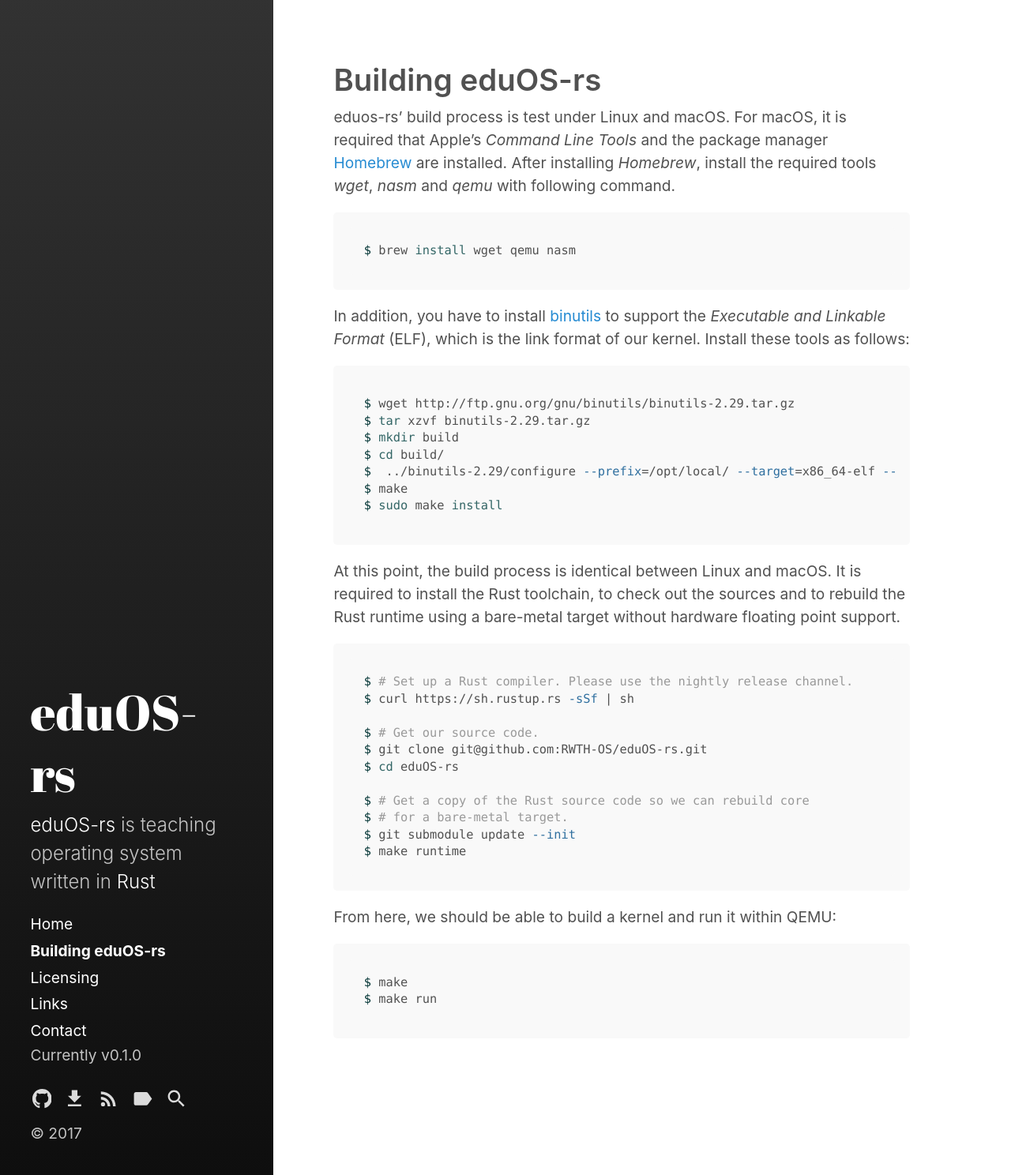
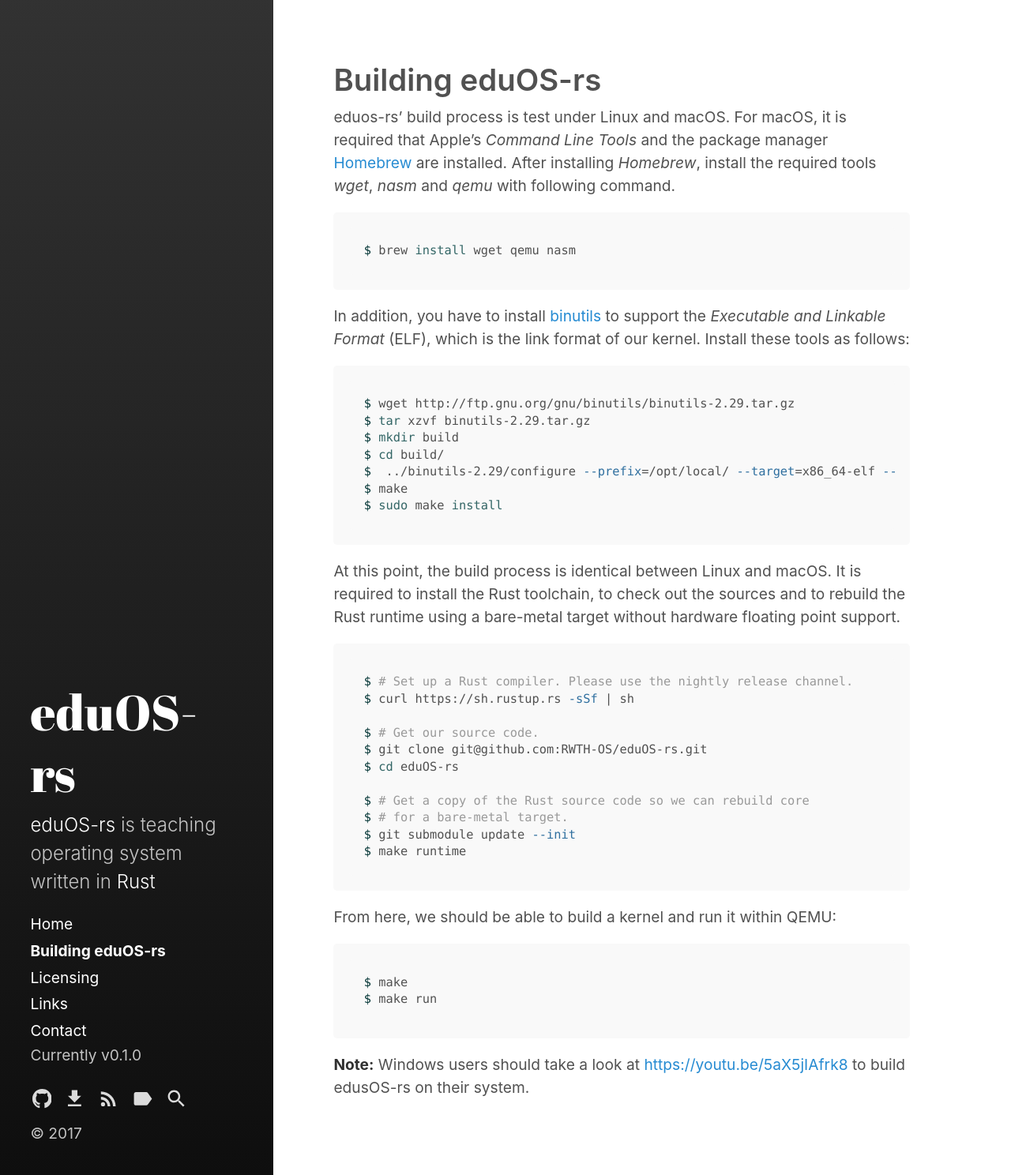
Before and after one commit to RWTH-OS/eduOS-rs, a Jekyll site: the page built from build.md, in a window 1280 px wide. Shown: the whole page at 79% size. Built offline with Jekyll 4.4.1, drawn with Linux system fonts in a browser that asks for light colours.

Commit message:
add hint for Windows users

````diff
--- a/build.md
+++ b/build.md
@@ -49,3 +49,5 @@
 $ make
 $ make run
 ```
+
+**Note:** Windows users should take a look at [https://youtu.be/5aX5jIAfrk8](https://youtu.be/5aX5jIAfrk8) to build edusOS-rs on their system.
````
